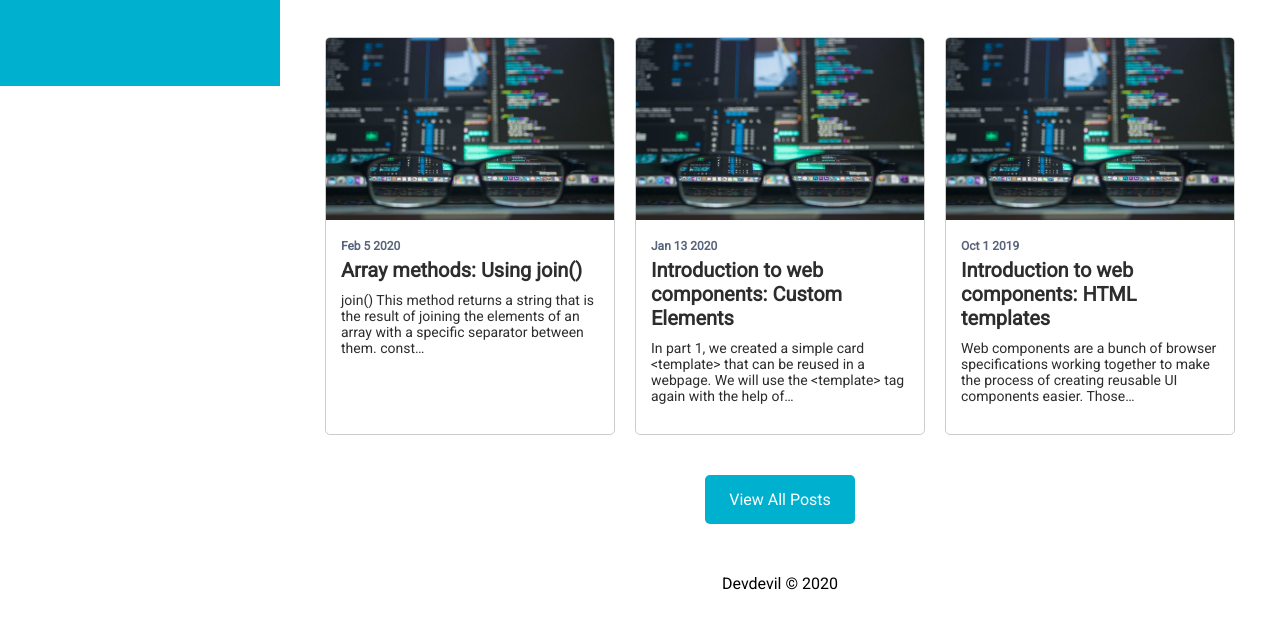
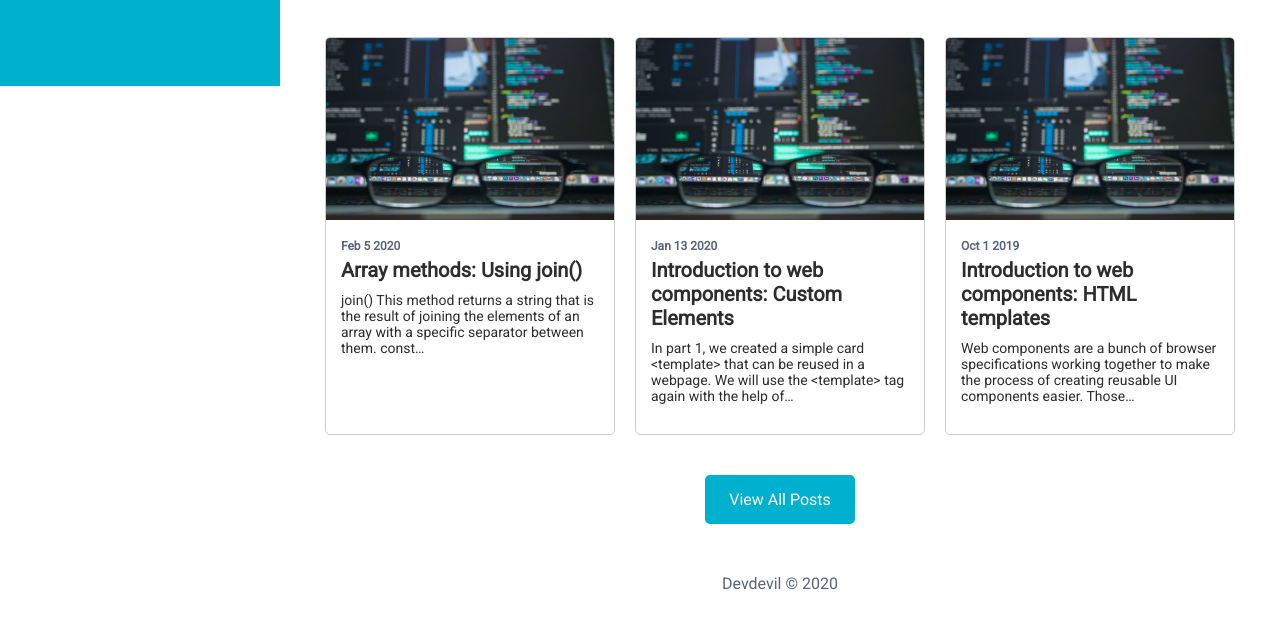
Before and after one commit to devdevil94/Personal-Website, a Gatsby site: page / in a window 1280 px wide. Shown: the part 714-1343 px from the top of the page. Built offline with nearby package versions, Linux system fonts and the light colour scheme; Gatsby itself is replaced by a stand-in of ours; a web font is replaced by a local one.

Commit message:
Minor changes

```diff
--- a/src/components/Layout.js
+++ b/src/components/Layout.js
@@ -12,7 +12,7 @@ export default function Layout({ children }) {
         <div className="container">
           {children}
           <footer className="footer">
-            <div className="text-center">
+            <div className="text-center text-grey">
               Devdevil © {new Date().getFullYear()}
             </div>
           </footer>
```
